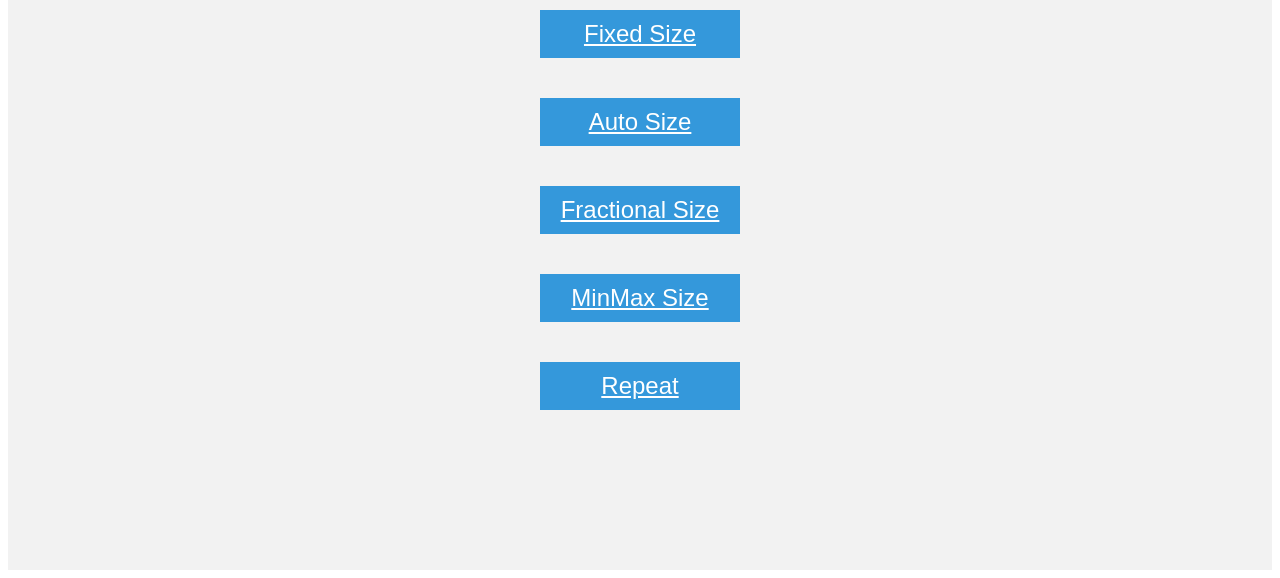
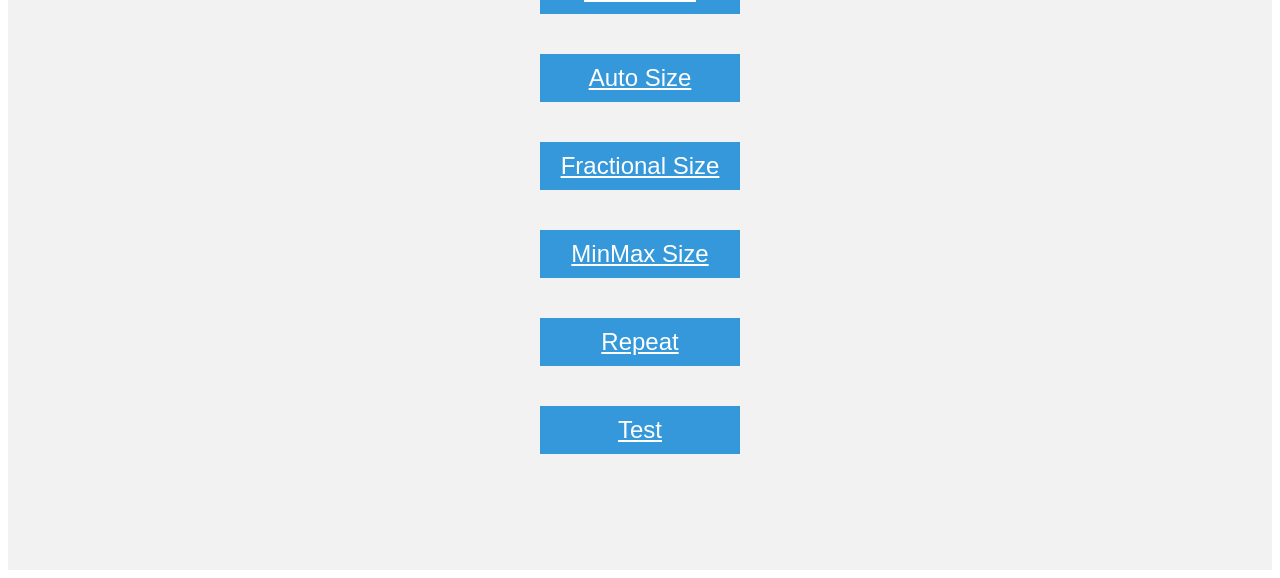
Before and after one commit to appbrewery/grid-sizing, a plain HTML site: page index.html in a window 1280 px wide. Shown: the part 238-816 px from the top of the page. Drawn offline with Linux system fonts and the light colour scheme.

Commit message:
Update index.html

```diff
--- a/index.html
+++ b/index.html
@@ -40,6 +40,7 @@
     <a class="item" href="./fractional-size.html">Fractional Size</a>
     <a class="item" href="./minmax-size.html">MinMax Size</a>
     <a class="item" href="./repeat.html">Repeat</a>
+    <a class="item" href="./test.html">Test</a>
 
 
   </div>
```
